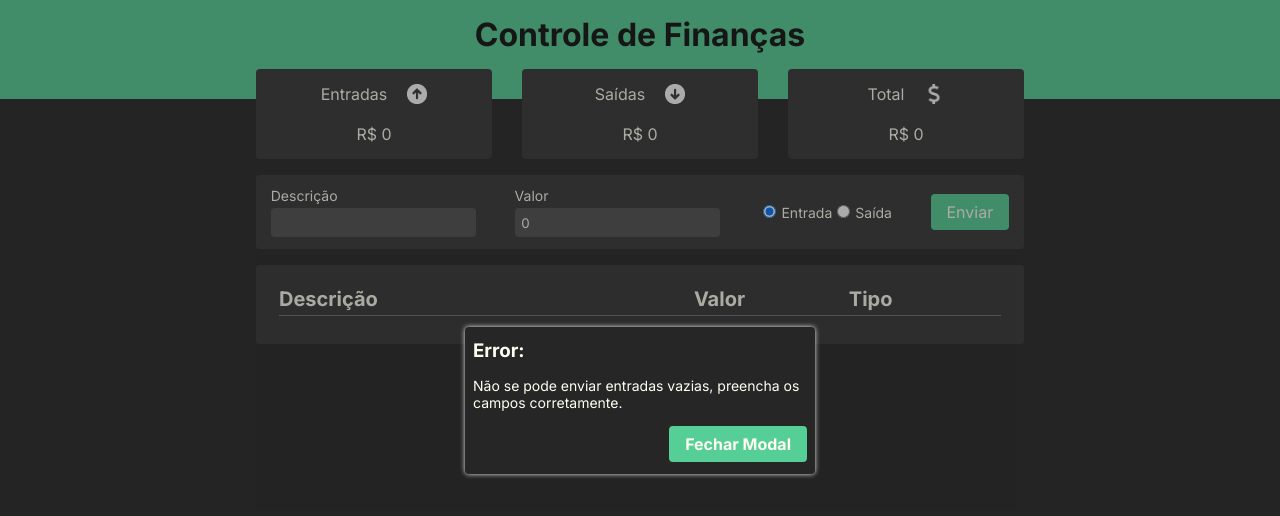
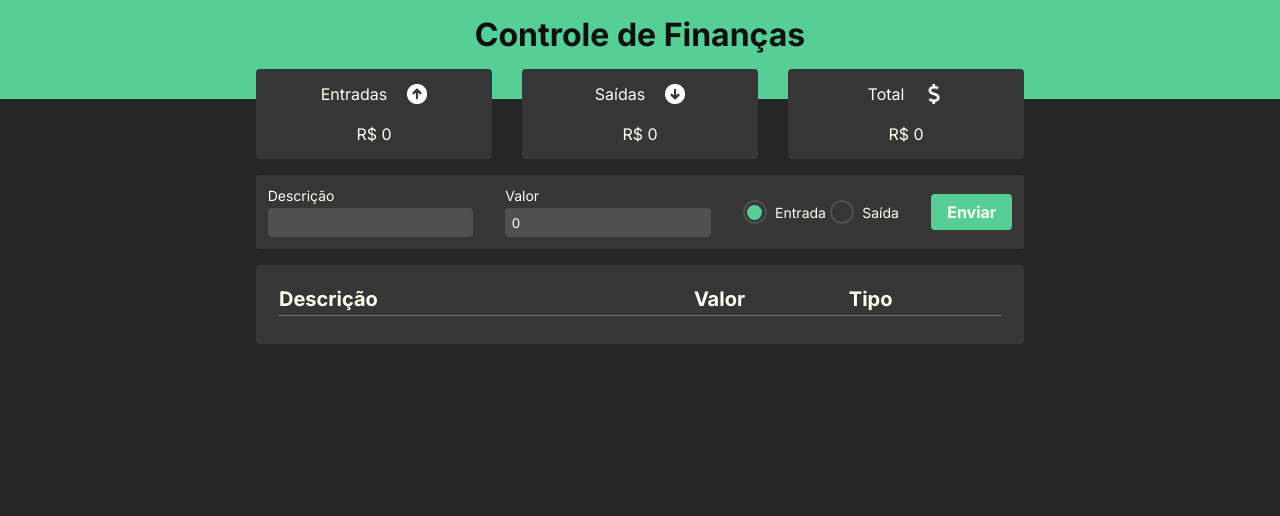
Before and after one commit to EduuBraga/ControleFinanceiro, a React (Vite) app: page / in a window 1280 px wide. Shown: the top 516 px of the page. Built offline with nearby package versions, Linux system fonts and the light colour scheme.

Commit message:
Style: Modifiquei o estilo do input radio

```diff
--- a/src/components/home/index.jsx
+++ b/src/components/home/index.jsx
@@ -12,7 +12,7 @@ import outputLight from '../../assets/icons/output-light.png'
 import { EntriesCard } from "../entriesCard"
 import { CardsStatistics } from "../CardsStatistics"
 
-import { ContainerMain, ContainerHeader, ContainerForm, ContainerEntries, HeaderEntries } from "./style"
+import { ContainerMain, ContainerHeader, ContainerForm, ContainerEntries, HeaderEntries, InputRadio } from "./style"
 import { ModalError } from "../ModalError"
 
 export function Home() {
@@ -21,7 +21,7 @@ export function Home() {
   const [entrieType, setEntrieType] = useState(null)
   const [entrieDescription, setEntrieDescription] = useState("")
   const [entrieValue, setEntrieValue] = useState(0)
-  const [visibleModal, setVisibleModal] = useState(true)
+  const [visibleModal, setVisibleModal] = useState(false)
 
   const inputsRadios = document.querySelectorAll("input[name='entrieType']")
 
@@ -54,19 +54,19 @@ export function Home() {
         <ContainerForm onSubmit={handleSubmit}>
           <div>
             <label>Descrição</label>
-            <input type="text" name="description" onChange={(e) => { setEntrieDescription(e.target.value) }} value={entrieDescription} />
+            <input tabIndex="1" type="text" name="description" onChange={(e) => { setEntrieDescription(e.target.value) }} value={entrieDescription} />
           </div>
           <div>
             <label>Valor</label>
-            <input type="number" name="value" onChange={(e) => { setEntrieValue(e.target.value) }} value={entrieValue} />
+            <input tabIndex="2" type="number" name="value" onChange={(e) => { setEntrieValue(e.target.value) }} value={entrieValue} />
           </div>
           <div>
-            <input onClick={() => { setEntrieType(true) }} type="radio" name="entrieType" value="entrada" defaultChecked />
-            <label htmlFor="">Entrada</label>
-            <input onClick={() => { setEntrieType(false) }} type="radio" name="entrieType" value="saida" />
-            <label htmlFor="">Saída</label>
+            <InputRadio onClick={() => { setEntrieType(true) }} type="radio" name="entrieType" value="entrada" tabIndex="3" defaultChecked />
+            <label>Entrada</label>
+            <InputRadio onClick={() => { setEntrieType(false) }} type="radio" name="entrieType" value="saida" tabIndex="4" />
+            <label>Saída</label>
           </div>
-          <button>Enviar</button>
+          <button tabIndex="5">Enviar</button>
         </ContainerForm>
 
         <ContainerEntries>
--- a/src/components/home/style.jsx
+++ b/src/components/home/style.jsx
@@ -24,8 +24,8 @@ export const ContainerForm = styled.form`
 
   border-radius: 4px;
   padding: 12px 8px;
-  color:  ${({theme})=> theme.color};
-  background-color: ${({theme})=> theme.bg2};
+  color:  ${({ theme }) => theme.color};
+  background-color: ${({ theme }) => theme.bg2};
 
   input{
     background-color: #505050;
@@ -33,7 +33,7 @@ export const ContainerForm = styled.form`
     border-radius: 4px;
     padding: 0.5em 0.5em;
     box-sizing: content-box;
-    color: ${({theme})=> theme.color};
+    color: ${({ theme }) => theme.color};
 
     &:focus{
       outline: 2px solid white;
@@ -51,10 +51,10 @@ export const ContainerForm = styled.form`
     gap: 4px;
   }
   div:nth-child(3){
-    input{
-      margin-right: 5px;
-      margin-left: 5px;
-    }
+    display: flex;
+    justify-content: center;
+    align-items: center;
+    gap: 4px;
   }
   label{
     font-size: 14px;
@@ -67,14 +67,53 @@ export const ContainerForm = styled.form`
     cursor: pointer;
     font-size: 16px;
     border-radius:4px;
+    font-weight: 700;
+    transition: all 0.3s ease-out;
+
+    &:hover{
+      background-color: #55CF70;
+      color: #f1f1f1;
+    }
+  }
+`
+
+export const InputRadio = styled.input`
+  appearance: none;
+  background-color:#00000000 !important;
+  border: 2px solid #505050 !important;
+  border-radius: 50% !important;
+  width: 7px ;
+  height: 7px;
+  margin-right: 4px;
+  position: relative;
+
+  display: flex;
+  align-items: center;
+  justify-content: center;
+
+  &::before{
+    content:'';
+    position: absolute;
+    width: 15px;
+    height: 15px;
+    border-radius: 50%;
+    background-color: var(--color-main);
+    opacity: 0;
+    transition: all 400ms ease-out;
+  }
+  &:checked::before{
+    opacity: 1;
+  }
+  &:focus{
+    outline: 2px solid white;
   }
 `
 
 export const ContainerEntries = styled.section`
   border-radius: 4px;
   padding: 12px 8px;
-  color:  ${({theme})=> theme.color};
-  background-color: ${({theme})=> theme.bg2};
+  color:  ${({ theme }) => theme.color};
+  background-color: ${({ theme }) => theme.bg2};
 `
 
 export const HeaderEntries = styled.header`
@@ -85,8 +124,8 @@ export const HeaderEntries = styled.header`
   border-bottom: 1px solid #707070;
   padding-bottom: 4px;
   margin: 10px 15px 16px 15px ;
-  color:  ${({theme})=> theme.color};
-  background-color: ${({theme})=> theme.bg2};
+  color:  ${({ theme }) => theme.color};
+  background-color: ${({ theme }) => theme.bg2};
   border-radius: 4px 4px 0px 0px;
 
   div{
```
Also changed, not shown: src/assets/icons/check.png (added).
